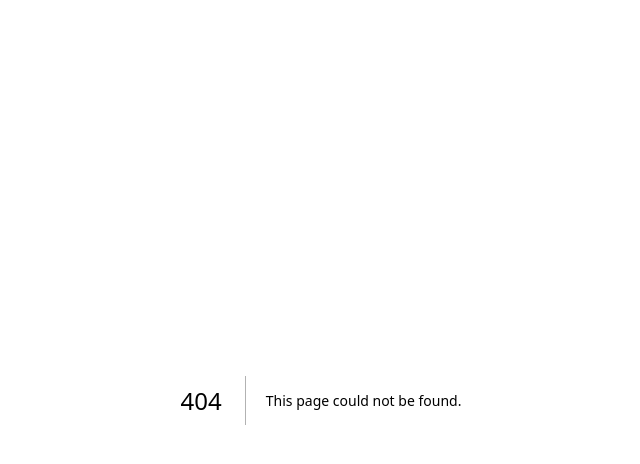
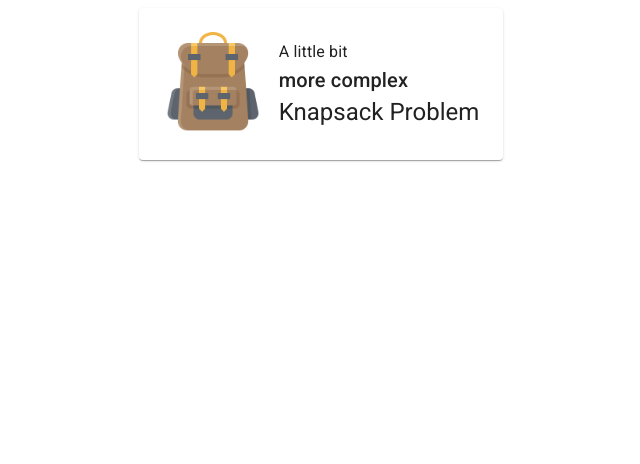
Before and after one commit to davigsousa/genetic-algorithm-for-knapsack-prob, a Next.js app: page /solving in a window 1280 px wide. Before the commit this address had no page. Shown: the top 464 px of the page, without its empty margins (319-959 px from the left). Built offline with nearby package versions, Linux system fonts and the light colour scheme.

Commit message:
feat: create solving page

```diff
--- /dev/null
+++ b/pages/solving.tsx
@@ -0,0 +1,28 @@
+import { Stack } from "@mui/material";
+import Head from "next/head";
+import Header from "@/components/header";
+
+export default function Solving() {
+  return (
+    <Stack direction="column" alignItems="center" justifyContent="center">
+      <Head>
+        <title>Knapsack Problem | Solving</title>
+        <meta
+          name="description"
+          content="Genetic Algorithm solving a little bit more complex knapsack problem"
+        />
+        <meta name="viewport" content="width=device-width, initial-scale=1" />
+        <link rel="icon" href="/favicon.ico" />
+      </Head>
+
+      <Stack
+        direction="column"
+        maxWidth="sm"
+        alignItems="center"
+        justifyContent="center"
+      >
+        <Header />
+      </Stack>
+    </Stack>
+  );
+}
```
Also changed, not shown: pages/boxes.tsx (+7 -2 lines).
